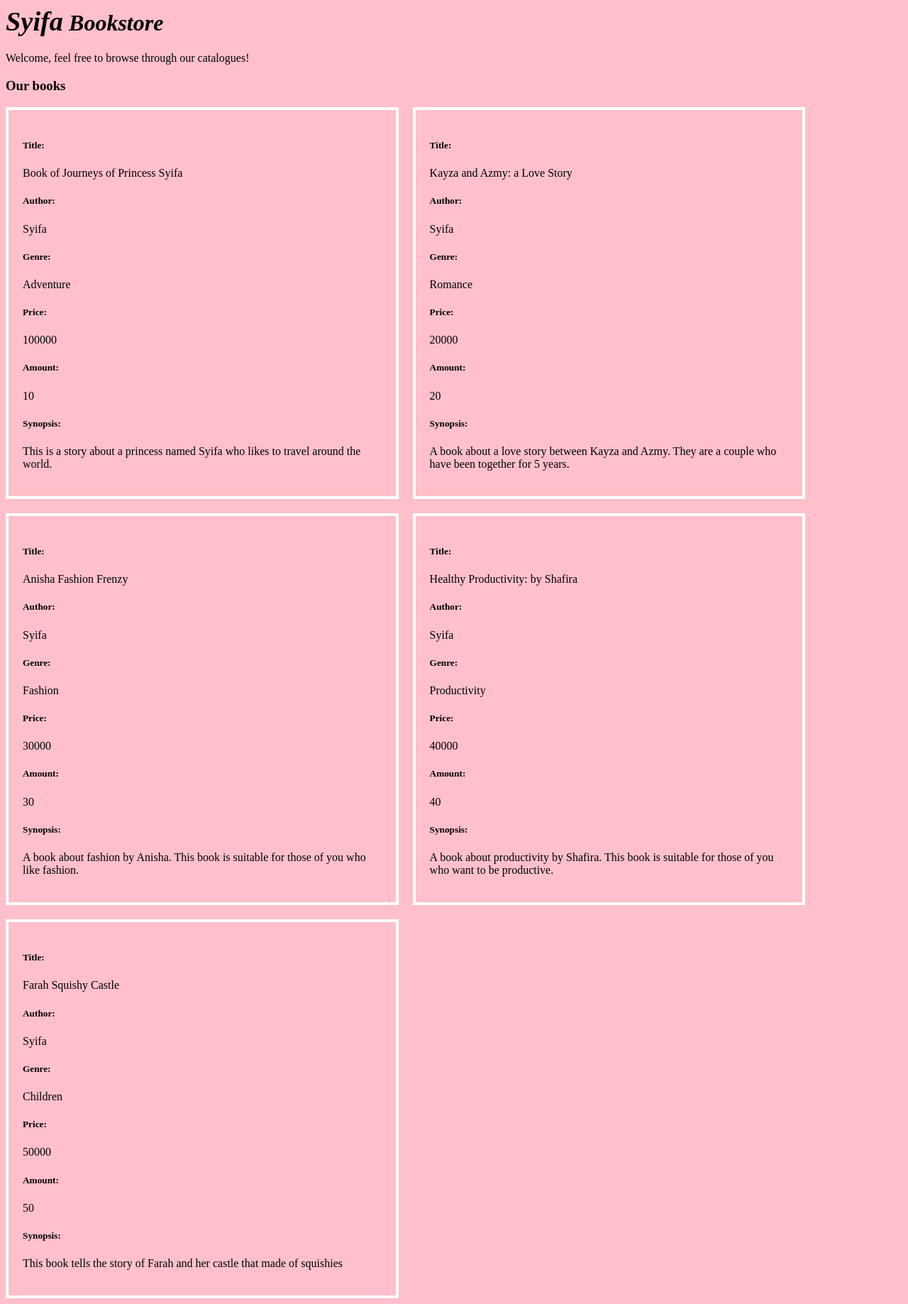
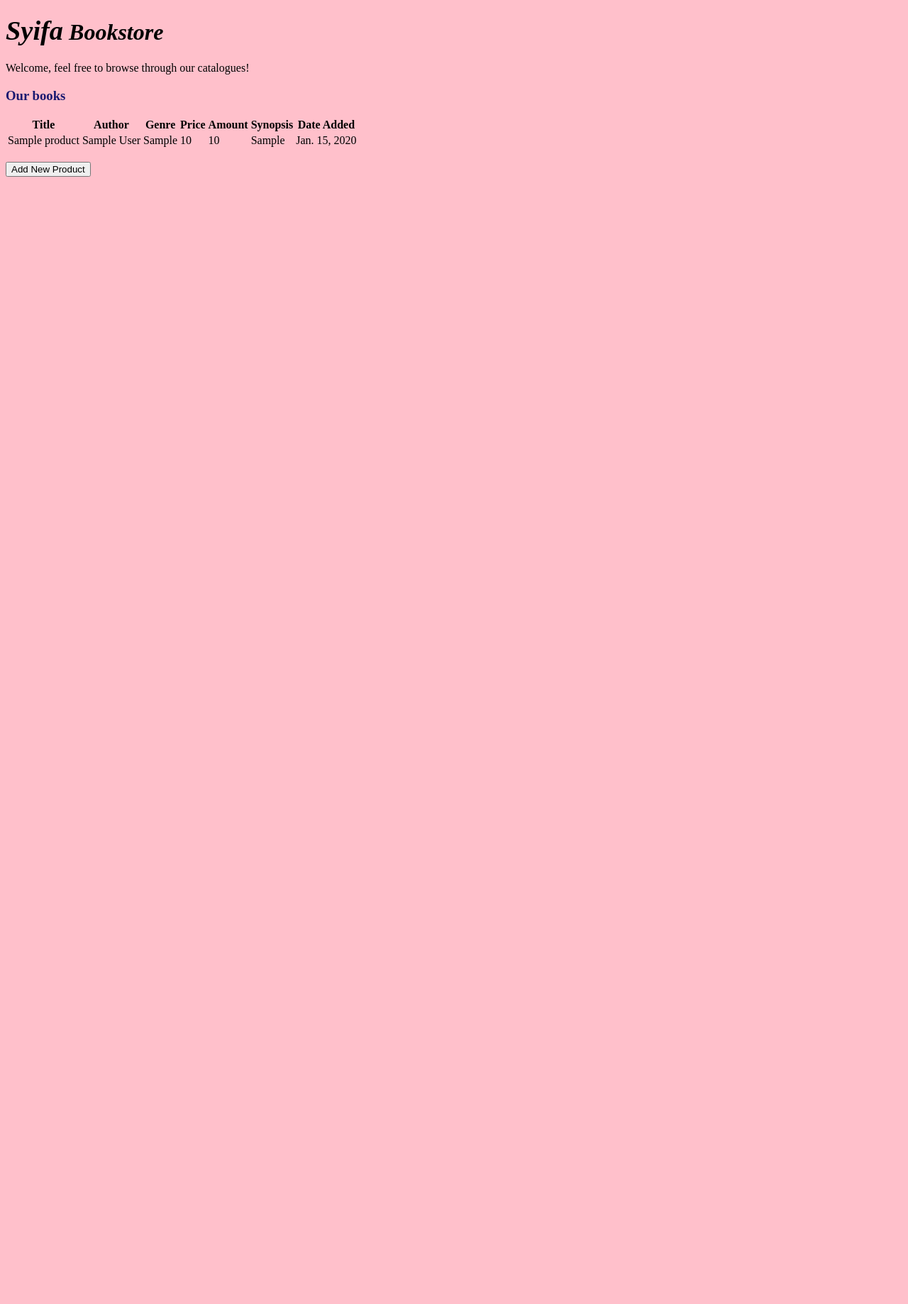
Before and after one commit to syifamahira/bookstore, a Django app: page / in a window 1280 px wide. Shown: the whole page at 71% size. After the commit the page ends 249 px from the top, so only its background shows below. Run offline with Django 4.2, Linux system fonts and the light colour scheme; tables that the repository leaves empty hold one stand-in row (values such as "Sample post").

Commit message:
done tugas 3

```diff
--- a/bookstore/settings.py
+++ b/bookstore/settings.py
@@ -55,7 +55,7 @@ ROOT_URLCONF = 'bookstore.urls'
 TEMPLATES = [
     {
         'BACKEND': 'django.template.backends.django.DjangoTemplates',
-        'DIRS': [],
+        'DIRS': [BASE_DIR / 'templates'],
         'APP_DIRS': True,
         'OPTIONS': {
             'context_processors': [
--- a/main/models.py
+++ b/main/models.py
@@ -2,10 +2,11 @@ from django.db import models
 
 # Create your models here.
 
-class Book(models.Model):
+class Product(models.Model):
     title = models.CharField(max_length=100)
     author = models.CharField(max_length=100)
     genre = models.CharField(max_length=100)
     price = models.IntegerField()
     amount = models.IntegerField()
     synopsis = models.TextField()
+    date_added = models.DateField(auto_now_add=True)
--- a/main/templates/main.html
+++ b/main/templates/main.html
@@ -1,6 +1,6 @@
-<html>
+{% extends "base.html" %}
 
-<head>
+{% block meta %}
     <title>Syifa Bookstore</title>
     <style>
         .book-list {
@@ -20,40 +20,50 @@
             height: auto;
         }
     </style>
-</head>
-<body style="background-color: pink;">
+{% endblock meta %}
 
-<h1 style="color: black;"><i><big>Syifa</big> Bookstore</i></h1>
+{% block content %}
+    <body style="background-color: pink;">
 
-<p style="color: black;">Welcome, feel free to browse through our catalogues!</p>
+    <h1 style="color: black;"><i><big>Syifa</big> Bookstore</i></h1>
 
-<h3 style="color: midnightblue\">Our books</h3>
+    <p style="color: black;">Welcome, feel free to browse through our catalogues!</p>
 
-<div class="book-list">
-    {% for book in books %}
-    <div class="book-box">
+    <h3 style="color: midnightblue;">Our books</h3>
 
+    <table>
+        <tr>
+            <th>Title</th>
+            <th>Author</th>
+            <th>Genre</th>
+            <th>Price</th>
+            <th>Amount</th>
+            <th>Synopsis</th>
+            <th>Date Added</th>
+        </tr>
 
-        <h5>Title:</h5>
-        <p>{{ book.title }}</p>
+        {% comment %} Berikut cara memperlihatkan data produk di bawah baris ini {% endcomment %}
 
-        <h5>Author:</h5>
-        <p>{{ book.author }}</p>
+        {% for product in products %}
+            <tr>
+                <td>{{ product.title }}</td>
+                <td>{{ product.author }}</td>
+                <td>{{ product.genre }}</td>
+                <td>{{ product.price }}</td>
+                <td>{{ product.amount }}</td>
+                <td>{{ product.synopsis }}</td>
+                <td>{{ product.date_added }}</td>
+            </tr>
+        {% endfor %}
+    </table>
 
-        <h5>Genre:</h5>
-        <p>{{ book.genre }}</p>
+    <br />
 
-        <h5>Price:</h5>
-        <p>{{ book.price }}</p>
+    <a href="{% url 'main:create_product' %}">
+        <button>
+            Add New Product
+        </button>
+    </a>
 
-        <h5>Amount:</h5>
-        <p>{{ book.amount }}</p>
-
-        <h5>Synopsis:</h5>
-        <p>{{ book.synopsis }}</p>
-    </div>
-    {% endfor %}
-</div>
-
-</body>
-</html>
+    </body>
+{% endblock content %}
--- a/main/urls.py
+++ b/main/urls.py
@@ -1,8 +1,13 @@
 from django.urls import path
-from main.views import show_main
+from main.views import show_main, create_product, show_xml, show_json, show_xml_by_id, show_json_by_id
 
 app_name = 'main'
 
 urlpatterns = [
     path('', show_main, name='show_main'),
+    path('create-product', create_product, name='create_product'),
+    path('xml/', show_xml, name='show_xml'),
+    path('json/', show_json, name='show_json'),
+    path('xml/<int:id>/', show_xml_by_id, name='show_xml_by_id'),
+    path('json/<int:id>/', show_json_by_id, name='show_json_by_id'),
 ]
--- a/main/views.py
+++ b/main/views.py
@@ -1,52 +1,96 @@
 from django.shortcuts import render
+from django.http import HttpResponseRedirect
+from main.forms import ProductForm
+from main.models import Product
+from django.urls import reverse
+from django.http import HttpResponse
+from django.core import serializers
 
 # Create your views here.
+# def show_main(request):
+#     products = Product.objects.all()
+#     products = [
+#         {
+#             'title': 'Book of Journeys of Princess Syifa',
+#             'author': 'Syifa',
+#             'genre': 'Adventure',
+#             'price': 100000,
+#             'amount': 10,
+#             'synopsis': 'This is a story about a princess named Syifa who likes to travel around the world.',
+#         },
+#         {
+#             'title': 'Kayza and Azmy: a Love Story',
+#             'author': 'Syifa',
+#             'genre': 'Romance',
+#             'price': 20000,
+#             'amount': 20,
+#             'synopsis': 'A book about a love story between Kayza and Azmy. They are a couple who have been together for 5 years.',
+#         },
+#         {
+#             'title': 'Anisha Fashion Frenzy',
+#             'author': 'Syifa',
+#             'genre': 'Fashion',
+#             'price': 30000,
+#             'amount': 30,
+#             'synopsis': 'A book about fashion by Anisha. This book is suitable for those of you who like fashion.',
+#         },
+#         {
+#             'title': 'Healthy Productivity: by Shafira',
+#             'author': 'Syifa',
+#             'genre': 'Productivity',
+#             'price': 40000,
+#             'amount': 40,
+#             'synopsis': 'A book about productivity by Shafira. This book is suitable for those of you who want to be productive.',
+#         },
+#         {
+#             'title': 'Farah Squishy Castle',
+#             'author': 'Syifa',
+#             'genre': 'Children',
+#             'price': 50000,
+#             'amount': 50,
+#             'synopsis': 'This book tells the story of Farah and her castle that made of squishies',
+#         }
+#     ]
+
+#     context = {
+#         'products': products,
+#     }
+
+#     return render(request, "main.html", context)
+
+
 def show_main(request):
-    books = [
-        {
-            'title': 'Book of Journeys of Princess Syifa',
-            'author': 'Syifa',
-            'genre': 'Adventure',
-            'price': 100000,
-            'amount': 10,
-            'synopsis': 'This is a story about a princess named Syifa who likes to travel around the world.',
-        },
-        {
-            'title': 'Kayza and Azmy: a Love Story',
-            'author': 'Syifa',
-            'genre': 'Romance',
-            'price': 20000,
-            'amount': 20,
-            'synopsis': 'A book about a love story between Kayza and Azmy. They are a couple who have been together for 5 years.',
-        },
-        {
-            'title': 'Anisha Fashion Frenzy',
-            'author': 'Syifa',
-            'genre': 'Fashion',
-            'price': 30000,
-            'amount': 30,
-            'synopsis': 'A book about fashion by Anisha. This book is suitable for those of you who like fashion.',
-        },
-        {
-            'title': 'Healthy Productivity: by Shafira',
-            'author': 'Syifa',
-            'genre': 'Productivity',
-            'price': 40000,
-            'amount': 40,
-            'synopsis': 'A book about productivity by Shafira. This book is suitable for those of you who want to be productive.',
-        },
-        {
-            'title': 'Farah Squishy Castle',
-            'author': 'Syifa',
-            'genre': 'Children',
-            'price': 50000,
-            'amount': 50,
-            'synopsis': 'This book tells the story of Farah and her castle that made of squishies',
-        }
-    ]
+
+    products = Product.objects.all()
 
     context = {
-        'books': books,
+        'products': products,
     }
 
-    return render(request, 'main.html', context)
+    return render(request, "main.html", context)
+
+def create_product(request):
+    form = ProductForm(request.POST or None)
+
+    if form.is_valid() and request.method == "POST":
+        form.save()
+        return HttpResponseRedirect(reverse('main:show_main'))
+
+    context = {'form': form}
+    return render(request, "create_product.html", context)
+
+def show_xml(request):
+    data = Product.objects.all()
+    return HttpResponse(serializers.serialize("xml", data), content_type="application/xml")
+
+def show_json(request):
+    data = Product.objects.all()
+    return HttpResponse(serializers.serialize("json", data), content_type="application/json")
+
+def show_xml_by_id(request, id):
+    data = Product.objects.filter(pk=id)
+    return HttpResponse(serializers.serialize("xml", data), content_type="application/xml")
+
+def show_json_by_id(request, id):
+    data = Product.objects.filter(pk=id)
+    return HttpResponse(serializers.serialize("json", data), content_type="application/json")
--- /dev/null
+++ b/templates/base.html
@@ -0,0 +1,18 @@
+{% load static %}
+<!DOCTYPE html>
+<html lang="en">
+    <head>
+        <meta charset="UTF-8" />
+        <meta
+            name="viewport"
+            content="width=device-width, initial-scale=1.0"
+        />
+        {% block meta %}
+        {% endblock meta %}
+    </head>
+
+    <body>
+        {% block content %}
+        {% endblock content %}
+    </body>
+</html>
```
Also changed, not shown: main/forms.py (added, +7 -0 lines), main/templates/create_product.html (added, +19 -0 lines), main/migrations/0002_product_delete_book.py (added).
